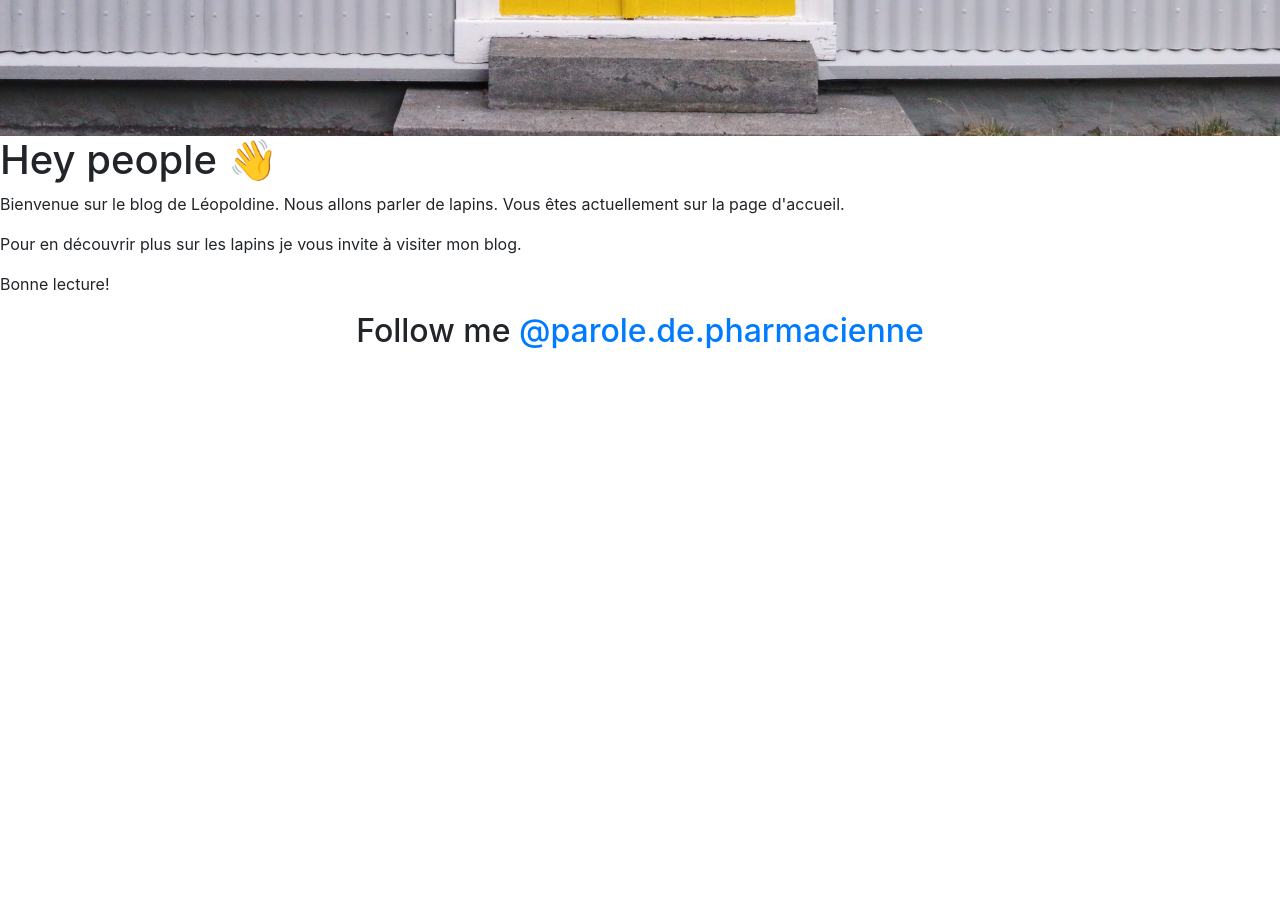
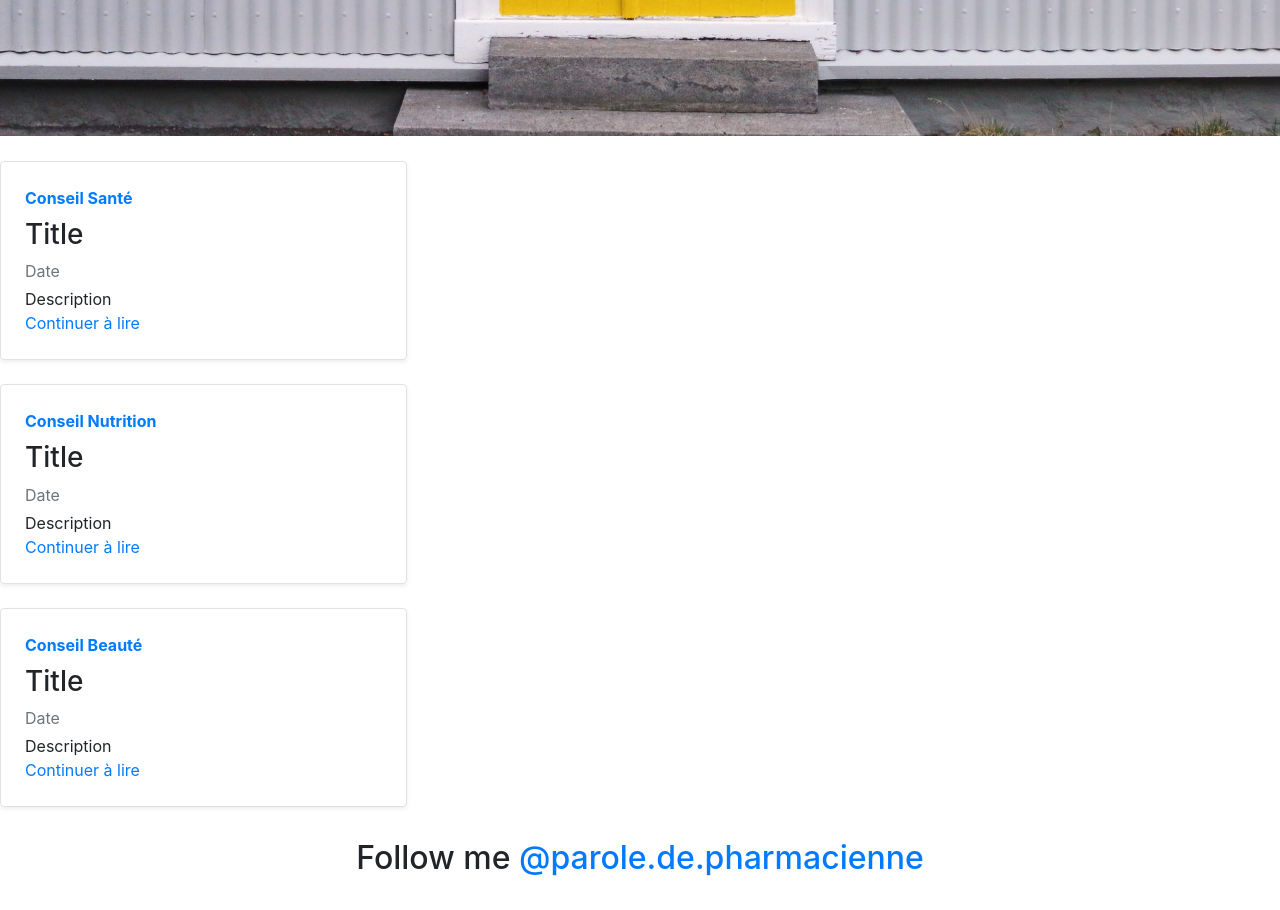
Before and after one commit to leo411/Parole-de-pharmacienne, a Gatsby site: page / in a window 1280 px wide. Shown: the part 820-1730 px from the top of the page. Before the commit the page ends 1202 px from the top, so only its background shows below. Built offline with nearby package versions, Linux system fonts and the light colour scheme; Gatsby itself is replaced by a stand-in of ours.

Commit message:
tentative de crea 3 posts sous l'image de la page d'accueil

```diff
--- a/src/pages/index.js
+++ b/src/pages/index.js
@@ -22,22 +22,49 @@ class IndexPage extends React.Component {
                     <img src={banner} className="img-fluid" alt="" />
                     <div class="centered">{siteTitle}</div>
                 </div>
-
-                <h1>
-                    Hey people{' '}
-                    <span role="img" aria-label="wave emoji">
-                        👋
-                    </span>
-                </h1>
-                <p>
-                    Bienvenue sur le blog de Léopoldine. Nous allons parler de
-                    lapins. Vous êtes actuellement sur la page d'accueil.
-                </p>
-                <p>
-                    Pour en découvrir plus sur les lapins je vous invite à
-                    visiter mon blog.
-                </p>
-                <p>Bonne lecture!</p>
+                <div class="row mb-2">
+                    <div class="col-md-4">
+                        <div class="row no-gutters border rounded overflow-hidden flex-md-row mb-4 shadow-sm h-md-250">
+                            <div class="col p-4 d-flex flex-column position-static">
+                                <strong class="d-inline-block mb-2 text-primary">
+                                    Conseil Santé
+                                </strong>
+                                <h3 class="mb=0">Title</h3>
+                                <div class="mb-1 text-muted">Date</div>
+                                <p class="card-text mb-auto">Description</p>
+                                <a href="#" class="stretched-link">
+                                    Continuer à lire
+                                </a>
+                            </div>
+                        </div>
+                        <div class="row no-gutters border rounded overflow-hidden flex-md-row mb-4 shadow-sm h-md-250">
+                            <div class="col p-4 d-flex flex-column position-static">
+                                <strong class="d-inline-block mb-2 text-primary">
+                                    Conseil Nutrition
+                                </strong>
+                                <h3 class="mb=0">Title</h3>
+                                <div class="mb-1 text-muted">Date</div>
+                                <p class="card-text mb-auto">Description</p>
+                                <a href="#" class="stretched-link">
+                                    Continuer à lire
+                                </a>
+                            </div>
+                        </div>
+                        <div class="row no-gutters border rounded overflow-hidden flex-md-row mb-4 shadow-sm h-md-250">
+                            <div class="col p-4 d-flex flex-column position-static">
+                                <strong class="d-inline-block mb-2 text-primary">
+                                    Conseil Beauté
+                                </strong>
+                                <h3 class="mb=0">Title</h3>
+                                <div class="mb-1 text-muted">Date</div>
+                                <p class="card-text mb-auto">Description</p>
+                                <a href="#" class="stretched-link">
+                                    Continuer à lire
+                                </a>
+                            </div>
+                        </div>
+                    </div>
+                </div>
             </Layout>
         )
     }
--- a/src/styles/global.css
+++ b/src/styles/global.css
@@ -8,6 +8,7 @@ img {
     max-width: 100%;
     padding-left: 0;
     padding-right: 0;
+    margin-bottom: 25px;
 }
 
 .centered {
```
